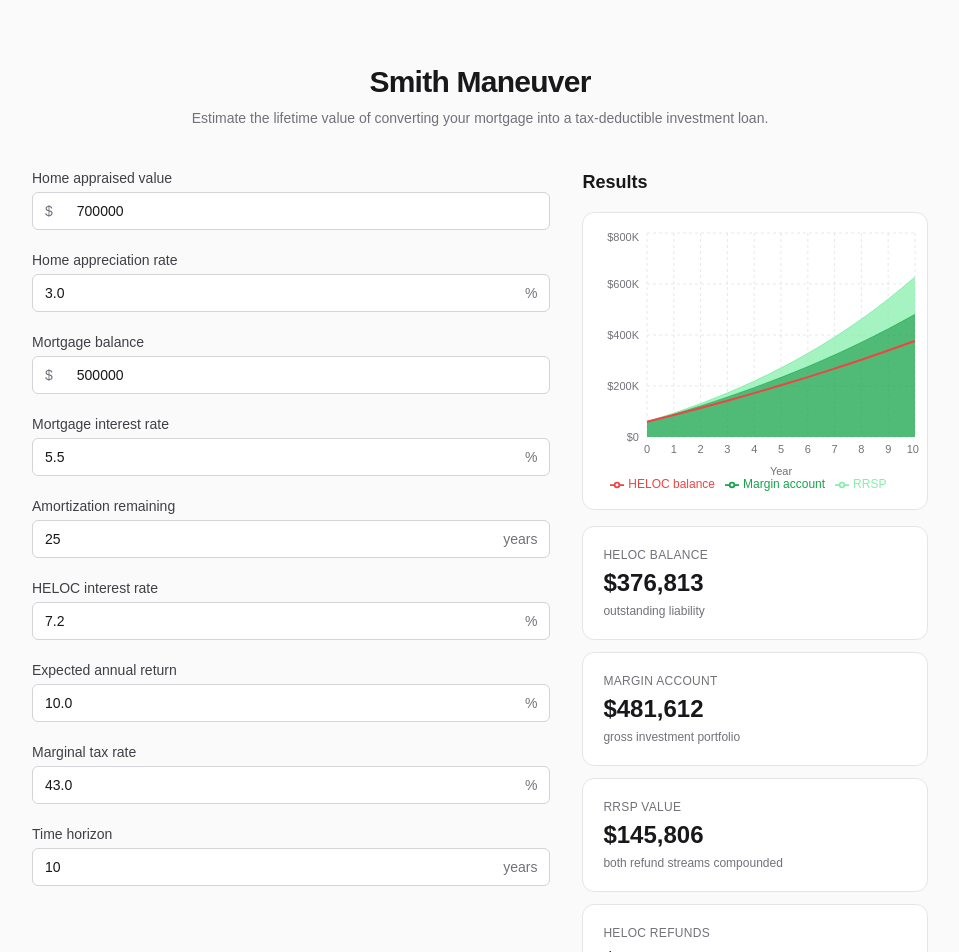
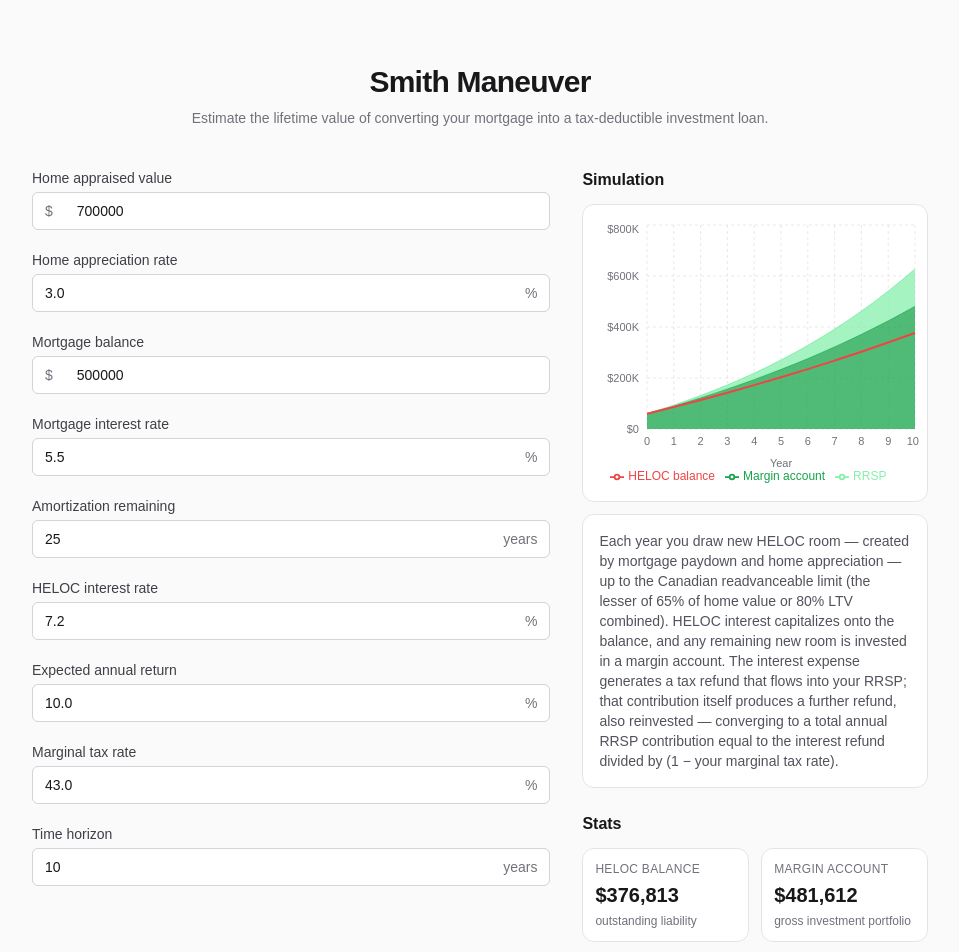
Before and after one commit to myarask/smith-maneuver, a Next.js app: page / in a window 1280 px wide. Shown: the top 952 px of the page, without its empty margins (160-1119 px from the left). Built offline with nearby package versions, Linux system fonts and the light colour scheme.

Commit message:
feat: enhance ResultsSummary layout with simulation description and improved styling for StatCard components

```diff
--- a/src/components/ResultsSummary.tsx
+++ b/src/components/ResultsSummary.tsx
@@ -17,23 +17,33 @@ type StatCardProps = {
 
 function StatCard({ label, value, sub }: StatCardProps) {
   return (
-    <div className="flex flex-col gap-1 rounded-xl border border-zinc-200 dark:border-zinc-800 bg-white dark:bg-zinc-900 p-5">
+    <div className="flex flex-col gap-1 rounded-xl border border-zinc-200 dark:border-zinc-800 bg-white dark:bg-zinc-900 p-3">
       <p className="text-xs font-medium uppercase tracking-wide text-zinc-500 dark:text-zinc-400">{label}</p>
-      <p className="text-2xl font-bold text-zinc-900 dark:text-zinc-50">{value}</p>
+      <p className="text-xl font-bold text-zinc-900 dark:text-zinc-50">{value}</p>
       {sub && <p className="text-xs text-zinc-500 dark:text-zinc-400">{sub}</p>}
     </div>
   );
 }
 
+const SIMULATION_DESCRIPTION =
+  "Each year you draw new HELOC room — created by mortgage paydown and home appreciation — up to the Canadian readvanceable limit (the lesser of 65% of home value or 80% LTV combined). HELOC interest capitalizes onto the balance, and any remaining new room is invested in a margin account. The interest expense generates a tax refund that flows into your RRSP; that contribution itself produces a further refund, also reinvested — converging to a total annual RRSP contribution equal to the interest refund divided by (1 − your marginal tax rate).";
+
 export default function ResultsSummary({ results }: Props) {
   if (!results) {
     return (
-      <div className="flex flex-col gap-4">
-        <h2 className="text-lg font-semibold text-zinc-900 dark:text-zinc-50">Results</h2>
+      <div className="flex flex-col gap-6">
+        <section className="flex flex-col gap-3">
+          <h2 className="text-base font-semibold text-zinc-900 dark:text-zinc-50">Simulation</h2>
           <div className="flex items-center justify-center h-70 rounded-xl border border-zinc-200 dark:border-zinc-800 bg-white dark:bg-zinc-900">
             <p className="text-sm text-zinc-400 dark:text-zinc-500">Enter valid values to see chart</p>
           </div>
-        <div className="grid grid-cols-1 gap-3">
+          <div className="rounded-xl border border-zinc-200 dark:border-zinc-800 bg-white dark:bg-zinc-900 p-4">
+            <p className="text-sm text-zinc-600 dark:text-zinc-400">{SIMULATION_DESCRIPTION}</p>
+          </div>
+        </section>
+        <section className="flex flex-col gap-3">
+          <h2 className="text-base font-semibold text-zinc-900 dark:text-zinc-50">Stats</h2>
+          <div className="grid grid-cols-2 gap-3">
             <StatCard label="HELOC balance" value="—" />
             <StatCard label="Margin account" value="—" />
             <StatCard label="RRSP value" value="—" />
@@ -41,6 +51,7 @@ export default function ResultsSummary({ results }: Props) {
             <StatCard label="RRSP refunds" value="—" />
             <StatCard label="Net equity" value="—" />
           </div>
+        </section>
       </div>
     );
   }
@@ -48,12 +59,19 @@ export default function ResultsSummary({ results }: Props) {
   const { helocBalance, marginAccountValue, rrspValue, netEquity, cumulativeHelocRefund, cumulativeRrspRefund } = results;
 
   return (
-    <div className="flex flex-col gap-4">
-      <h2 className="text-lg font-semibold text-zinc-900 dark:text-zinc-50">Results</h2>
+    <div className="flex flex-col gap-6">
+      <section className="flex flex-col gap-3">
+        <h2 className="text-base font-semibold text-zinc-900 dark:text-zinc-50">Simulation</h2>
         <div className="rounded-xl border border-zinc-200 dark:border-zinc-800 bg-white dark:bg-zinc-900 pt-4 pr-2">
           <EquityChart snapshots={results.yearlySnapshots} />
         </div>
-      <div className="grid grid-cols-1 gap-3">
+        <div className="rounded-xl border border-zinc-200 dark:border-zinc-800 bg-white dark:bg-zinc-900 p-4">
+          <p className="text-sm text-zinc-600 dark:text-zinc-400">{SIMULATION_DESCRIPTION}</p>
+        </div>
+      </section>
+      <section className="flex flex-col gap-3">
+        <h2 className="text-base font-semibold text-zinc-900 dark:text-zinc-50">Stats</h2>
+        <div className="grid grid-cols-2 gap-3">
           <StatCard
             label="HELOC balance"
             value={formatDollars(helocBalance)}
@@ -85,6 +103,7 @@ export default function ResultsSummary({ results }: Props) {
             sub="margin + RRSP − HELOC"
           />
         </div>
+      </section>
     </div>
   );
 }
```
Lines whose indentation alone changed are shown as unchanged.
